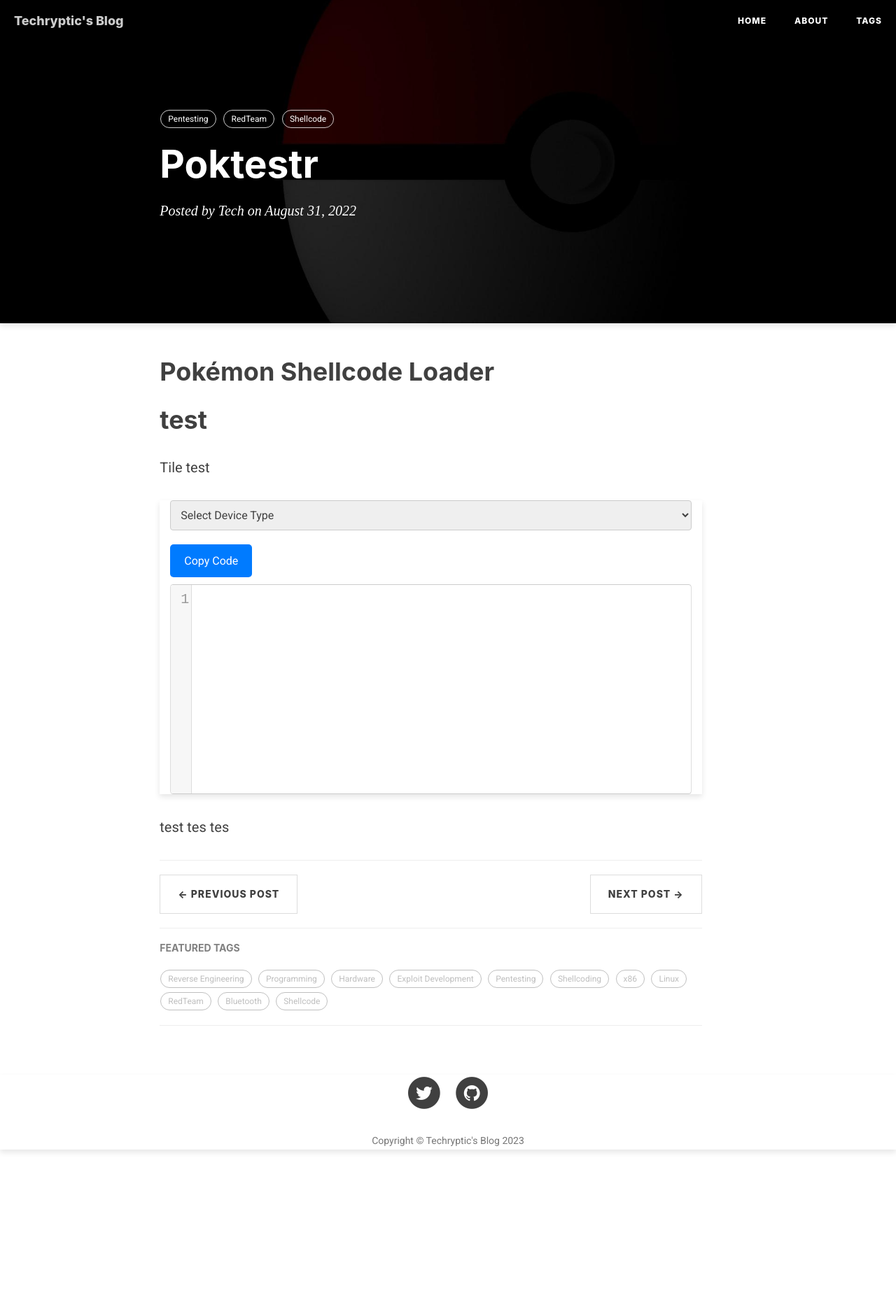
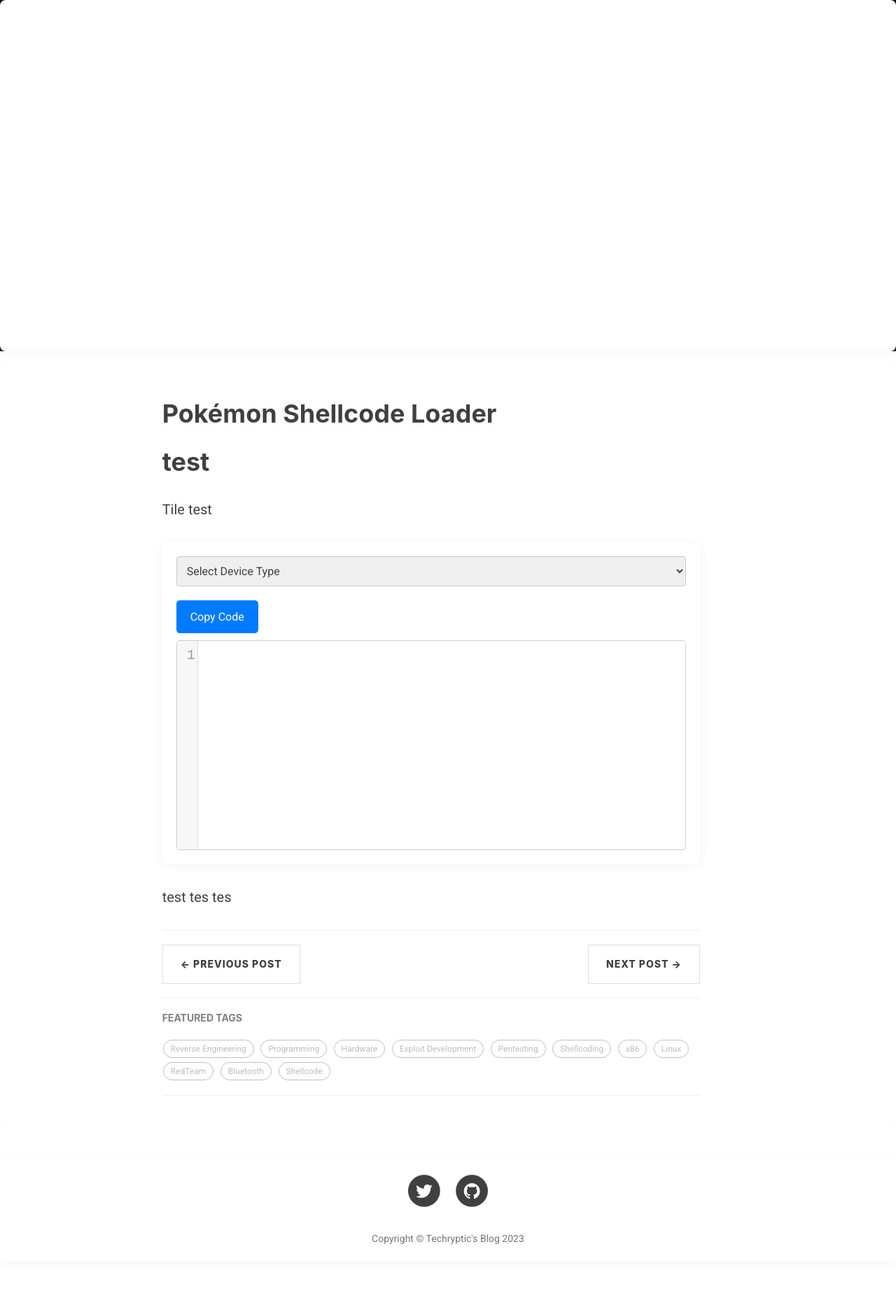
Before and after one commit to Techryptic/Techryptic.github.io, a Jekyll site: the page built from _posts/2023-08-31-TEST.md, in a window 1280 px wide. Shown: the whole page at 70% size. Built offline with Jekyll 4.4.1, drawn with Linux system fonts in a browser that asks for light colours; nearby versions of some CDN libraries; comment, search, counter and statistics services are not loaded; before the commit the page ends 1708 px from its top, so only the background shows below that.

Commit message:
Update test.html

```diff
--- a/_includes/test.html
+++ b/_includes/test.html
@@ -13,10 +13,31 @@
             font-family: 'Roboto', sans-serif;
         }
 
-        .container {
-            box-shadow: 0 4px 8px rgba(0, 0, 0, 0.1);
-            width: 100%;
-        }
+	.container {
+	    /* Smooth, broad shadow for a more modern, 'floating' look */
+	    box-shadow: 0 2px 15px rgba(0, 0, 0, 0.05);
+
+	    /* Border radius for slightly rounded corners */
+	    border-radius: 8px;
+
+	    /* Transition for smooth effects on state changes, e.g., hover */
+	    transition: box-shadow 0.3s ease;
+
+	    /* Full width as specified */
+	    width: 100%;
+
+	    /* Optional: Consider adding some padding for content spacing */
+	    padding: 20px;
+
+	    /* Optional: A light background color can give a clean feel */
+	    background-color: #fff;
+	}
+
+	/* If you want to add a hover effect to emphasize the 'floating' look */
+	.container:hover {
+	    box-shadow: 0 4px 20px rgba(0, 0, 0, 0.1);
+	    transform: translateY(-5px); /* Slight upward movement */
+	}
 
         select {
             width: 100%;
```
